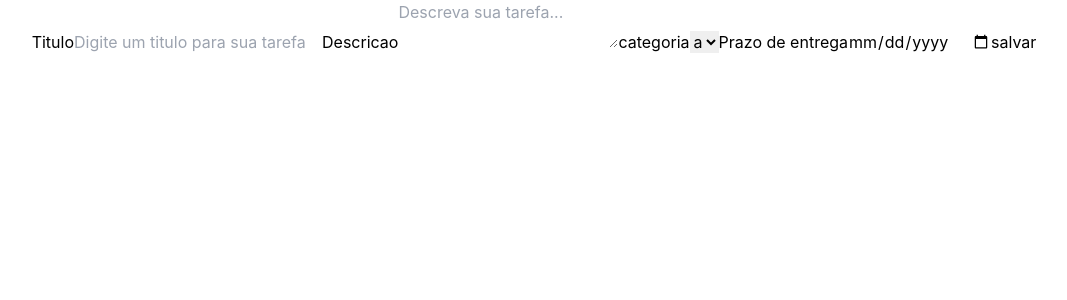
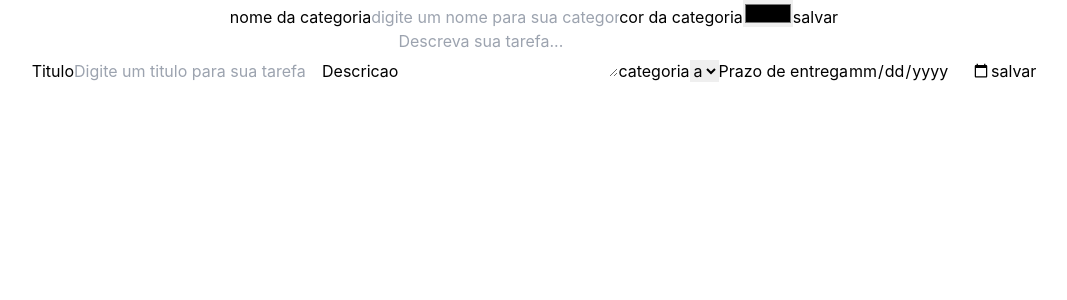
Before and after one commit to anamoraisdev/frontend-todolist, a React (Create React App) app: page / in a window 1280 px wide. Shown: the top 300 px of the page, without its empty margins (106-1173 px from the left). Built offline with nearby package versions, Linux system fonts and the light colour scheme.

Commit message:
adicionando categorias

```diff
--- /dev/null
+++ b/src/componentes/formCategorias.jsx
@@ -0,0 +1,31 @@
+import { useEffect, useState } from "react"
+import {v4 as uuidv4} from "uuid"
+
+const FormCategorias = ({categorias, setCategorias}) => {
+    const [nome, setNome]= useState("")
+    const [cor, setCor]= useState()
+
+    const salvarCategoria = (event) => {
+        event.preventDefault()
+        setCategorias([...categorias, {nome: nome, cor: cor, id: uuidv4()}])
+    }
+
+    return (
+        <main>
+            <form onSubmit={(event) => salvarCategoria(event)}>
+                <label>
+                    nome da categoria
+                    <input type="text" placeholder="digite um nome para sua categoria" value={nome} onChange={(event) => setNome(event.target.value)}></input>
+                </label>
+                <label>
+                    cor da categoria
+                    <input type="color" value={cor} onChange={(event) => setCor(event.target.value)}></input>
+                </label>
+
+                <button type="submit">salvar</button>
+            </form>
+
+        </main>
+    )
+}
+export default FormCategorias
--- a/src/paginas/home.jsx
+++ b/src/paginas/home.jsx
@@ -3,6 +3,7 @@ import { useEffect, useState } from 'react';
 import Form from '../componentes/form';
 import CardTarefa from '../componentes/cardTarefa';
 import { Box, Modal } from "@mui/material"
+import FormCategorias from '../componentes/formCategorias';
 
 
 const style = {
@@ -21,6 +22,7 @@ const style = {
 
 const Home = () => {
   const [tarefas, setTarefas] = useState([])
+  const [categorias, setCategorias] = useState([])
   const [open, setOpen] = useState(false)
   const [tarefaAEditar, setTarefaAEditar] = useState(null)
   const [acaoForm, setAcaoForm] = useState("add-tarefa")
@@ -42,9 +44,14 @@ const Home = () => {
     setTarefaAEditar(null)
   }
 
+  useEffect(() => {
+    console.log("categorias", categorias)
+},[categorias])
+
 
   return (
     <div className="App">
+      <FormCategorias categorias={categorias} setCategorias={setCategorias}/>
       <Form setTarefas={setTarefas} tarefas={tarefas} acaoForm={acaoForm} />
       {tarefaAEditar != undefined && tarefaAEditar != null &&
         <Modal
@@ -59,7 +66,6 @@ const Home = () => {
           </Box>
         </Modal>
       }
-
       {tarefas.map((tarefa) =>
         <div>
           <CardTarefa tarefa={tarefa} openModal={openModal} excluirTarefa={excluirTarefa}/>
```
